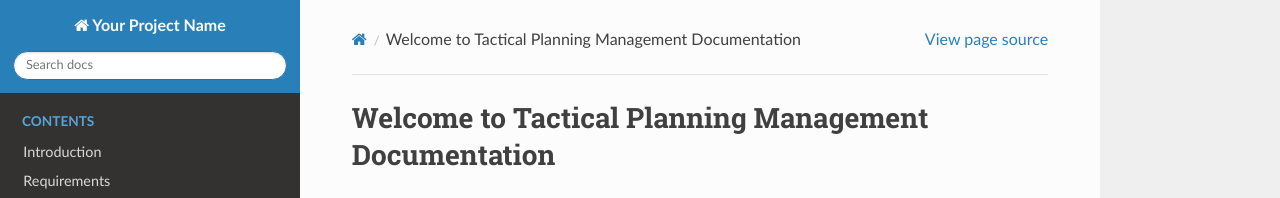
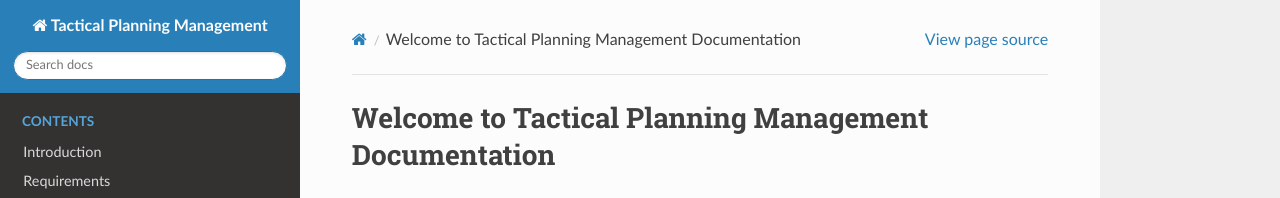
Before and after one commit to vanHeemstraSystems/tactical-planning-management, a Sphinx documentation site: the page built from docs/source/index.rst, in a window 1280 px wide. Shown: the top 198 px of the page. Built offline with Sphinx 7.4.7 and the Read the Docs theme 3.1.0, drawn with Linux system fonts in a browser that asks for light colours.

Commit message:
Update conf.py

```diff
--- a/docs/source/conf.py
+++ b/docs/source/conf.py
@@ -1,7 +1,7 @@
 # Configuration file for the Sphinx documentation builder.
 
 # -- Project information -----------------------------------------------------
-project = 'Your Project Name'
+project = 'Tactical Planning Management'
 copyright = '2025 - present, van Heemstra Systems'
 author = 'Willem van Heemstra'
 
```
